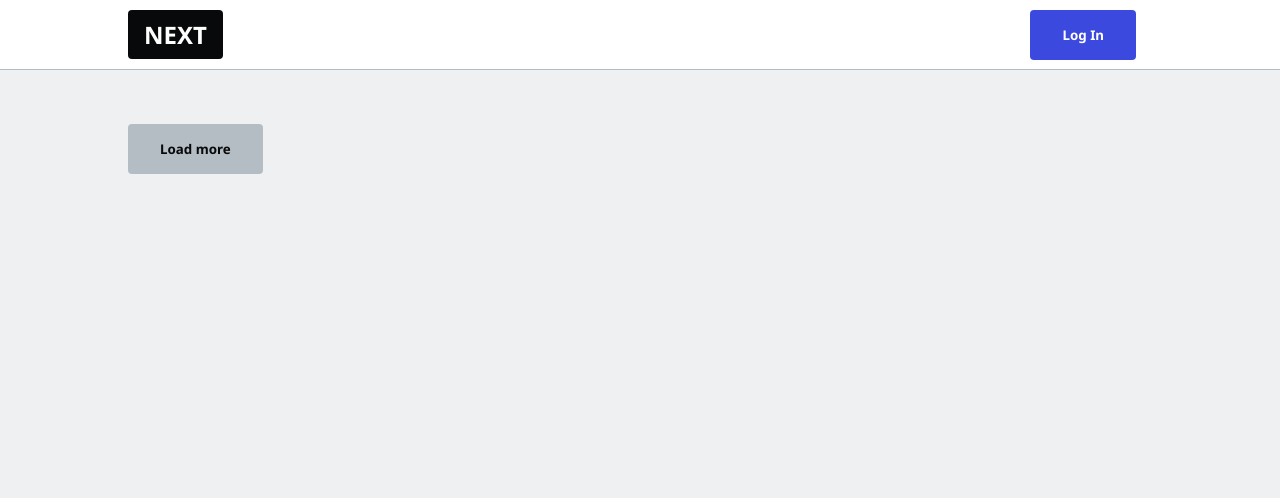
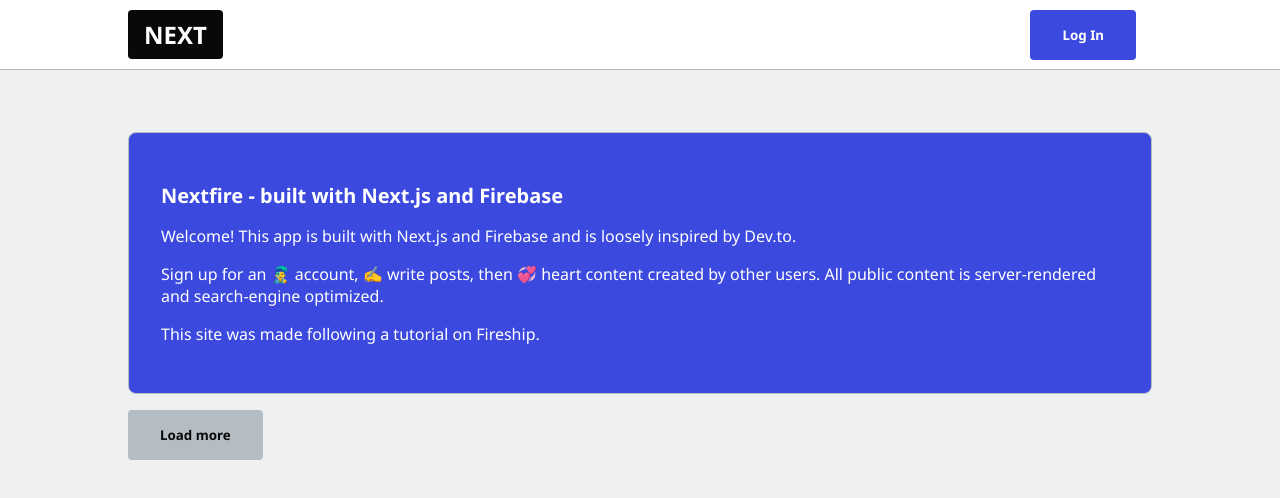
Before and after one commit to lucasdoell/projects, a Next.js app in the folder nextfire-app/: page / in a window 1280 px wide. Shown: the top 498 px of the page. Built offline with nearby package versions, Linux system fonts and the light colour scheme; no server answers; the database is empty.

Commit message:
updated homepage

```diff
--- a/nextfire-app/pages/index.js
+++ b/nextfire-app/pages/index.js
@@ -58,6 +58,16 @@
   return (
       <main>
         <MetaTags title="Home"/>
+
+
+        <div className="card card-info">
+          <h2>Nextfire - built with Next.js and Firebase</h2>
+          <p>Welcome! This app is built with Next.js and Firebase and is loosely inspired by Dev.to.</p>
+          <p>Sign up for an 👨‍🎤 account, ✍️ write posts, then 💞 heart content created by other users. All public content is server-rendered and search-engine optimized.</p>
+          <break />
+          <p>This site was made following a tutorial on <Link href={'https://fireship.io'}><a>Fireship</a></Link>.</p>
+        </div>
+
         <PostFeed posts={posts} />
 
         {!loading && !postsEnd && <button onClick={getMorePosts}>Load more</button>}
```
